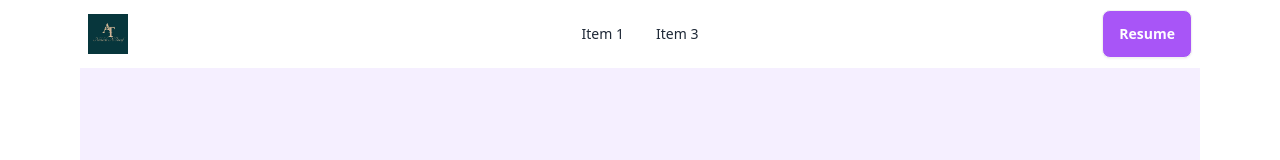
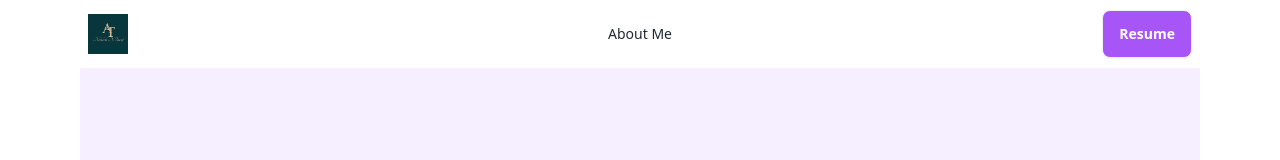
Before and after one commit to AbdullahAlTowsif/my-portfolio, a React (Vite) app: page / in a window 1280 px wide. Shown: the top 160 px of the page. Built offline with nearby package versions, Linux system fonts and the light colour scheme.

Commit message:
nav link modified

```diff
--- a/package.json
+++ b/package.json
@@ -13,7 +13,8 @@
     "react": "^18.3.1",
     "react-dom": "^18.3.1",
     "react-icons": "^5.4.0",
-    "react-router-dom": "^7.1.1"
+    "react-router-dom": "^7.1.1",
+    "react-scroll": "^1.9.0"
   },
   "devDependencies": {
     "@eslint/js": "^9.17.0",
--- a/src/components/AboutMe.jsx
+++ b/src/components/AboutMe.jsx
@@ -1,22 +1,6 @@
-// const AboutMe = () => {
-//     return (
-//         <div className="bg-base-200">
-//             <h1>ABOUT</h1>
-//             <p>
-//                 I am Abdullah Al Towsif, a dedicated and enthusiastic Frontend Developer from Bangladesh. My developer journey started with Programming Hero, which ignited my passion for coding and web development. With a strong enthusiasm for creating visually appealing and user-friendly web applications, I specialize in crafting modern interfaces using React.js, JavaScript, HTML, and CSS. My journey in development is driven by a constant desire to learn, grow, and tackle complex challenges in web technologies. Beyond coding, I take pride in writing clean, efficient, and maintainable code while focusing on performance and accessibility. I am highly motivated to contribute to innovative projects and collaborate with like-minded professionals to build impactful digital solutions.
-//             </p>
-//             <p>
-//                 When I&apos;m not busy coding, I enjoy immersing myself in the world of gaming and exploring captivating stories through movies. These hobbies not only help me unwind but also inspire creativity and fresh perspectives for my work. I am highly motivated to contribute to innovative projects and collaborate with like-minded professionals to build impactful digital solutions.
-//             </p>
-//         </div>
-//     );
-// };
-
-// export default AboutMe;
-
 const AboutMe = () => {
     return (
-        <div className="bg-base-200 py-16 px-6 lg:px-20">
+        <div id="about-me" className="bg-base-200 py-16 px-6 lg:px-20">
             <div className="container mx-auto max-w-4xl text-center lg:text-left">
                 <h1 className="text-4xl font-bold text-primary mb-6">
                     About Me
--- a/src/components/Navbar.jsx
+++ b/src/components/Navbar.jsx
@@ -1,14 +1,27 @@
 import { Link } from 'react-router-dom';
-import logo from '../assets/towsif-logo.jpg'
-// FFE2E2
+import { Link as ScrollLink } from 'react-scroll';
+import logo from '../assets/towsif-logo.jpg';
+
 const Navbar = () => {
-    const links = <>
-        <li><a>Item 1</a></li>
-        <li><a>Item 3</a></li>
-    </>
+    const links = (
+        <>
+            <li>
+                <ScrollLink
+                    to="about-me"
+                    smooth={true}
+                    duration={500}
+                    offset={-70}
+                    className="cursor-pointer"
+                >
+                    About Me
+                </ScrollLink>
+            </li>
+        </>
+    );
+
     return (
         <div>
-            <div className="navbar sticky top-0 z-0 bg-base-100">
+            <div className="navbar sticky top-0 z-50 bg-base-100">
                 <div className="navbar-start">
                     <div className="dropdown">
                         <div tabIndex={0} role="button" className="btn btn-ghost lg:hidden">
@@ -17,32 +30,29 @@ const Navbar = () => {
                                 className="h-5 w-5"
                                 fill="none"
                                 viewBox="0 0 24 24"
-                                stroke="currentColor">
+                                stroke="currentColor"
+                            >
                                 <path
                                     strokeLinecap="round"
                                     strokeLinejoin="round"
                                     strokeWidth="2"
-                                    d="M4 6h16M4 12h8m-8 6h16" />
+                                    d="M4 6h16M4 12h8m-8 6h16"
+                                />
                             </svg>
                         </div>
                         <ul
                             tabIndex={0}
-                            className="menu menu-sm dropdown-content bg-base-100 rounded-box z-[1] mt-3 w-52 p-2 shadow">
-                            {
-                                links
-                            }
+                            className="menu menu-sm dropdown-content bg-base-100 rounded-box z-[1] mt-3 w-52 p-2 shadow"
+                        >
+                            {links}
                         </ul>
                     </div>
                     <Link to={`/`}>
-                        <img className='w-10' src={logo} alt="" />
+                        <img className="w-10" src={logo} alt="" />
                     </Link>
                 </div>
                 <div className="navbar-center hidden lg:flex">
-                    <ul className="menu menu-horizontal px-1">
-                        {
-                            links
-                        }
-                    </ul>
+                    <ul className="menu menu-horizontal px-1">{links}</ul>
                 </div>
                 <div className="navbar-end">
                     <a className="btn bg-purple-500 text-white">Resume</a>
```
Also changed, not shown: 1 other file (tests, documents, lock files or other folders).
